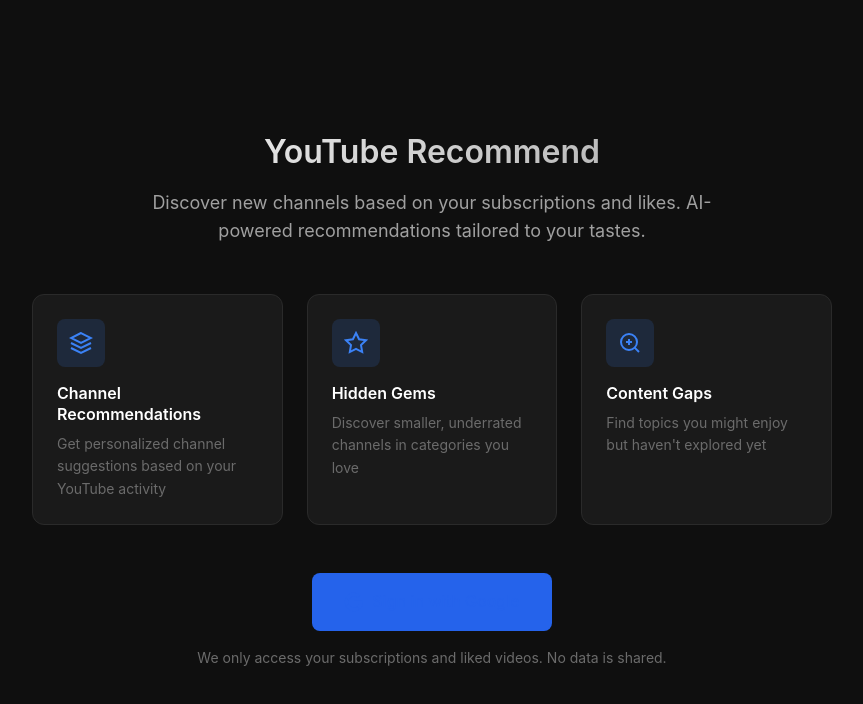
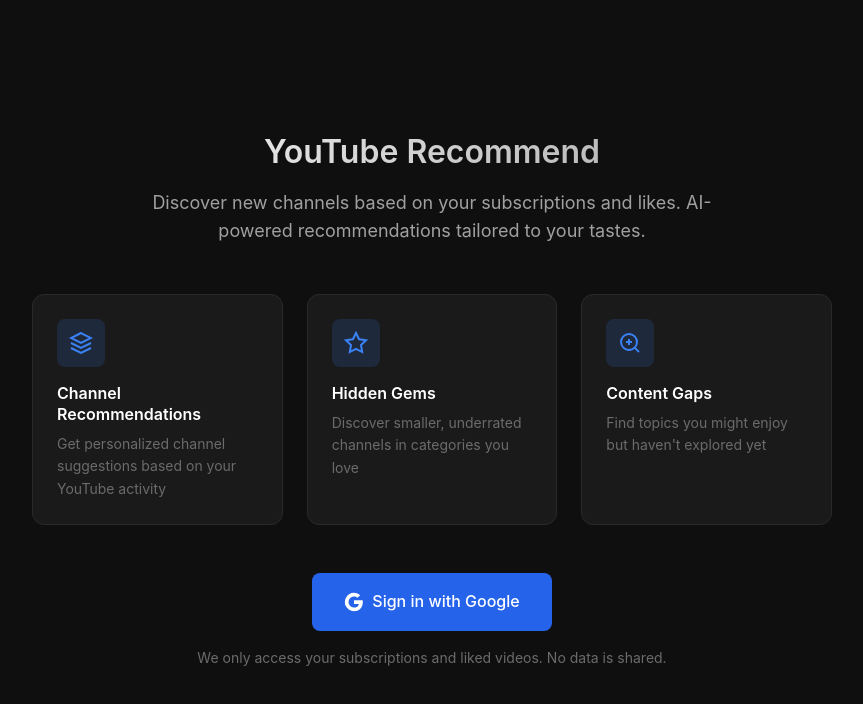
Before and after one commit to rogerio-romao/youtube-recommend, a Nuxt app: page / in a window 1280 px wide. In both pictures the pointer is over the link "Sign in with Google". Shown: the top 704 px of the page, without its empty margins (208-1071 px from the left). Built offline with nearby package versions, Linux system fonts and the light colour scheme.

Commit message:
style: clean up CSS formatting and improve readability

```diff
--- a/app/assets/css/main.css
+++ b/app/assets/css/main.css
@@ -48,7 +48,9 @@
   --radius-full: 9999px;
 
   /* Typography */
-  --font-family: -apple-system, BlinkMacSystemFont, 'Segoe UI', Roboto, Oxygen, Ubuntu, sans-serif;
+  --font-family:
+    -apple-system, BlinkMacSystemFont, 'Segoe UI', Roboto, Oxygen, Ubuntu,
+    sans-serif;
   --font-size-xs: 0.75rem;
   --font-size-sm: 0.875rem;
   --font-size-base: 1rem;
@@ -84,15 +86,28 @@
 }
 
 /* Typography */
-h1, h2, h3, h4, h5, h6 {
+h1,
+h2,
+h3,
+h4,
+h5,
+h6 {
   font-weight: 600;
   line-height: 1.3;
 }
 
-h1 { font-size: var(--font-size-3xl); }
-h2 { font-size: var(--font-size-2xl); }
-h3 { font-size: var(--font-size-xl); }
-h4 { font-size: var(--font-size-lg); }
+h1 {
+  font-size: var(--font-size-3xl);
+}
+h2 {
+  font-size: var(--font-size-2xl);
+}
+h3 {
+  font-size: var(--font-size-xl);
+}
+h4 {
+  font-size: var(--font-size-lg);
+}
 
 p {
   color: var(--color-text-secondary);
@@ -146,6 +161,7 @@
 
 .btn-primary:hover {
   background-color: var(--color-primary-hover);
+  color: var(--color-text);
 }
 
 .btn-secondary {
```
